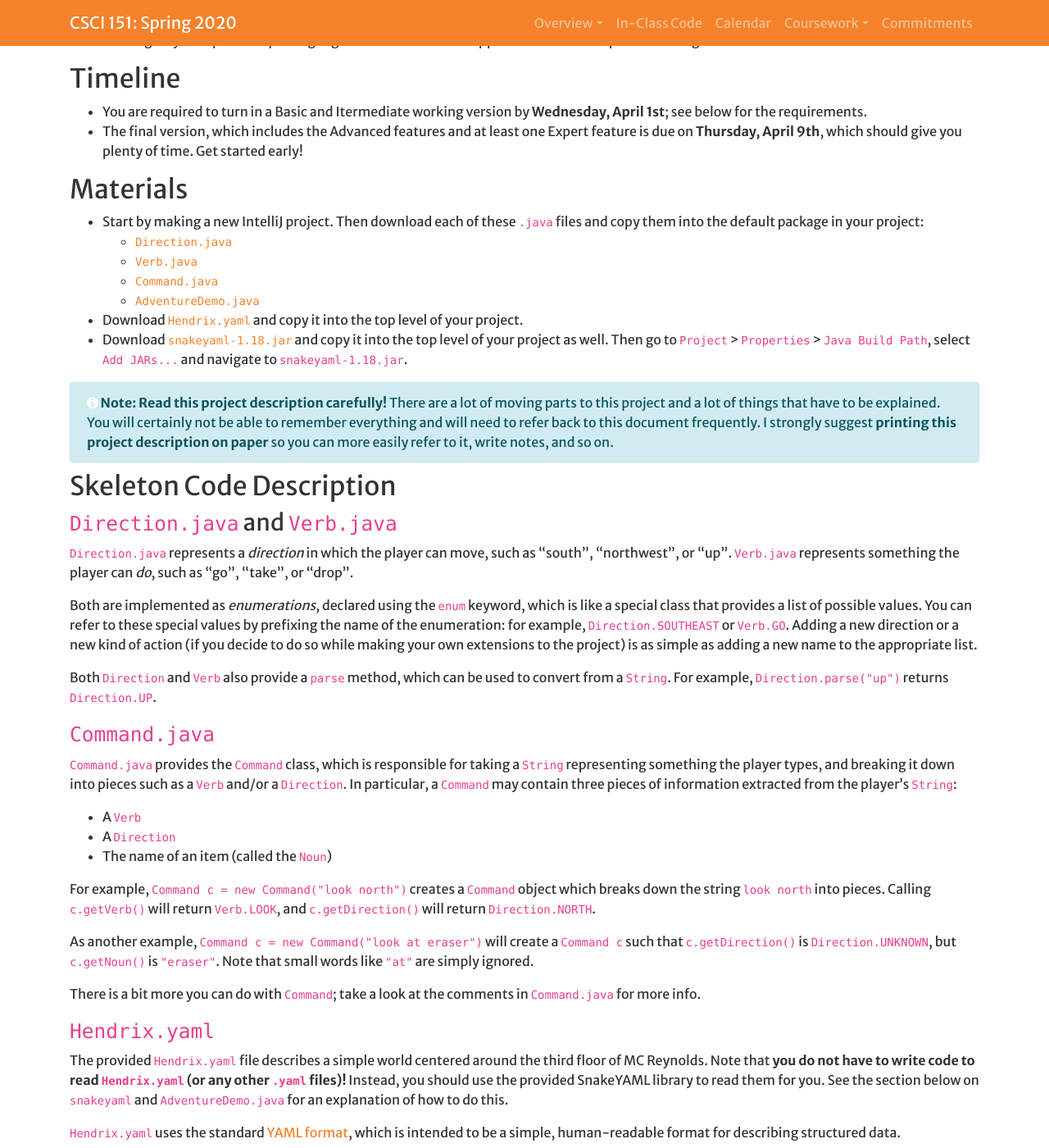
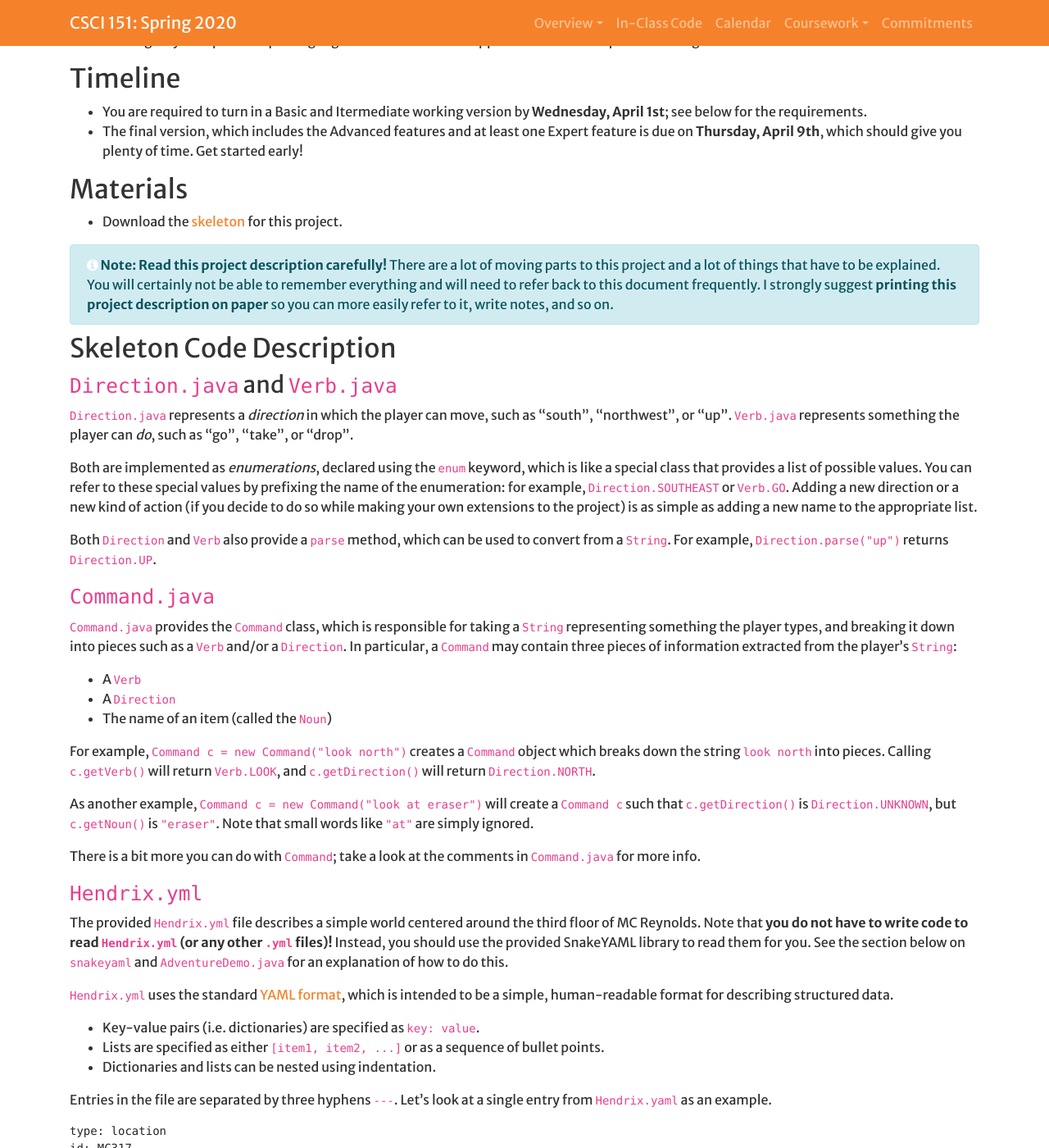
Before and after one commit to Hendrix-CS/csci151, a Jekyll site: the page built from projects/adventure.md, in a window 1280 px wide and 1400 px high, scrolled down 1135 px. Shown: the whole window at 82% size. Built offline with Jekyll 4.4.1, drawn with Linux system fonts in a browser that asks for light colours; a script that is not in the unit is left out; our own code applies the rules of GitHub Pages for plain Markdown files.

Commit message:
Updates to the Adventure Project

```diff
--- a/projects/adventure.md
+++ b/projects/adventure.md
@@ -72,19 +72,7 @@ The goals of this project are to:
 
 ## Materials
 
--   Start by making a new IntelliJ project. Then download each of these
-    `.java` files and copy them into the default package in your
-    project:
-    -   [`Direction.java`](../code/Direction.java)
-    -   [`Verb.java`](../code/Verb.java)
-    -   [`Command.java`](../code/Command.java)
-    -   [`AdventureDemo.java`](../code/AdventureDemo.java)
--   Download [`Hendrix.yaml`](../code/Hendrix.yaml) and copy it into the
-    top level of your project.
--   Download [`snakeyaml-1.18.jar`](../code/snakeyaml-1.18.jar) and copy
-    it into the top level of your project as well. Then go to
-    `Project` \> `Properties` \> `Java Build Path`, select `Add JARs...`
-    and navigate to `snakeyaml-1.18.jar`.
+-   Download the [skeleton](../code/Adventure.zip) for this project.
 
 {% include note.html content="**Read this project description carefully!** There are a lot of moving
 parts to this project and a lot of things that have to be explained. You
@@ -138,16 +126,16 @@ words like `"at"` are simply ignored.
 There is a bit more you can do with `Command`; take a look at the
 comments in `Command.java` for more info.
 
-### `Hendrix.yaml`
+### `Hendrix.yml`
 
-The provided `Hendrix.yaml` file describes a simple world centered
+The provided `Hendrix.yml` file describes a simple world centered
 around the third floor of MC Reynolds. Note that **you do not have to
-write code to read `Hendrix.yaml` (or any other `.yaml` files)!**
+write code to read `Hendrix.yml` (or any other `.yml` files)!**
 Instead, you should use the provided SnakeYAML library to read them for
 you. See the section below on `snakeyaml` and `AdventureDemo.java` for
 an explanation of how to do this.
 
-`Hendrix.yaml` uses the standard [YAML format](http://yaml.org/), which
+`Hendrix.yml` uses the standard [YAML format](http://yaml.org/), which
 is intended to be a simple, human-readable format for describing
 structured data.
 
```
Also changed, not shown: 1 other file.
